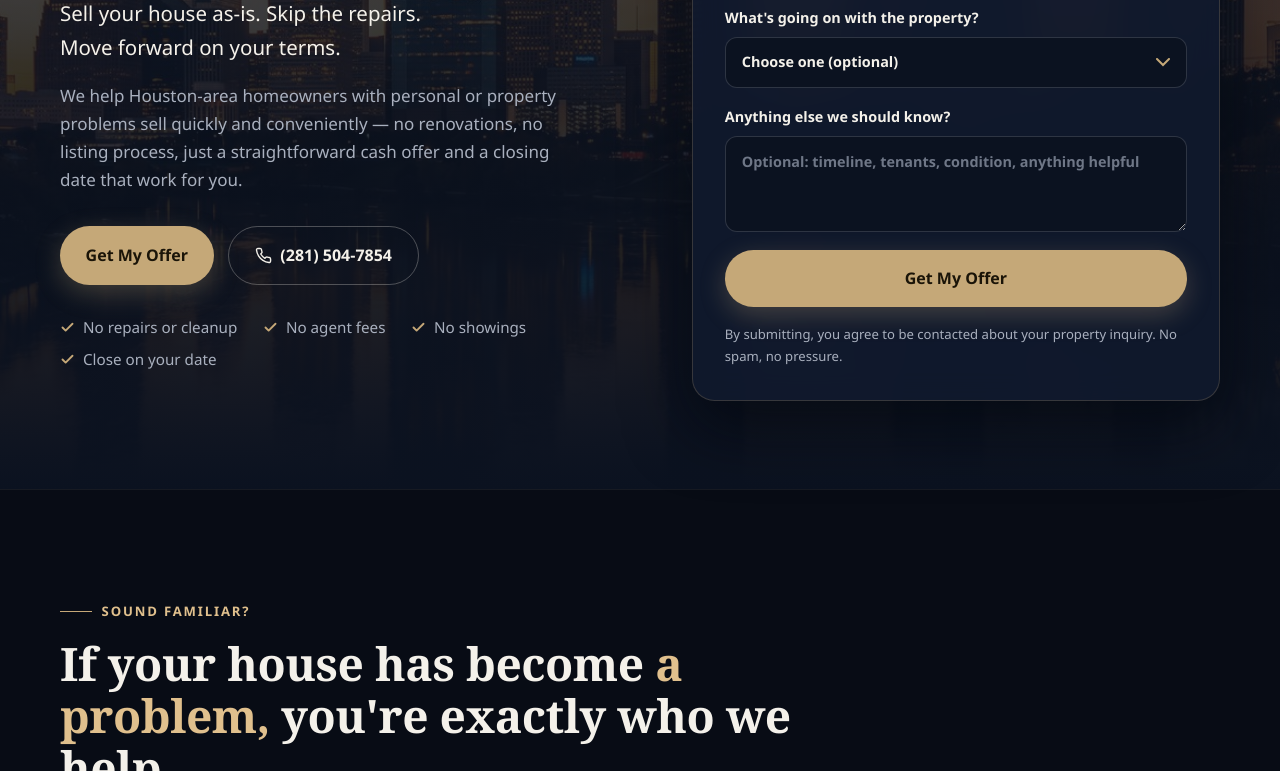
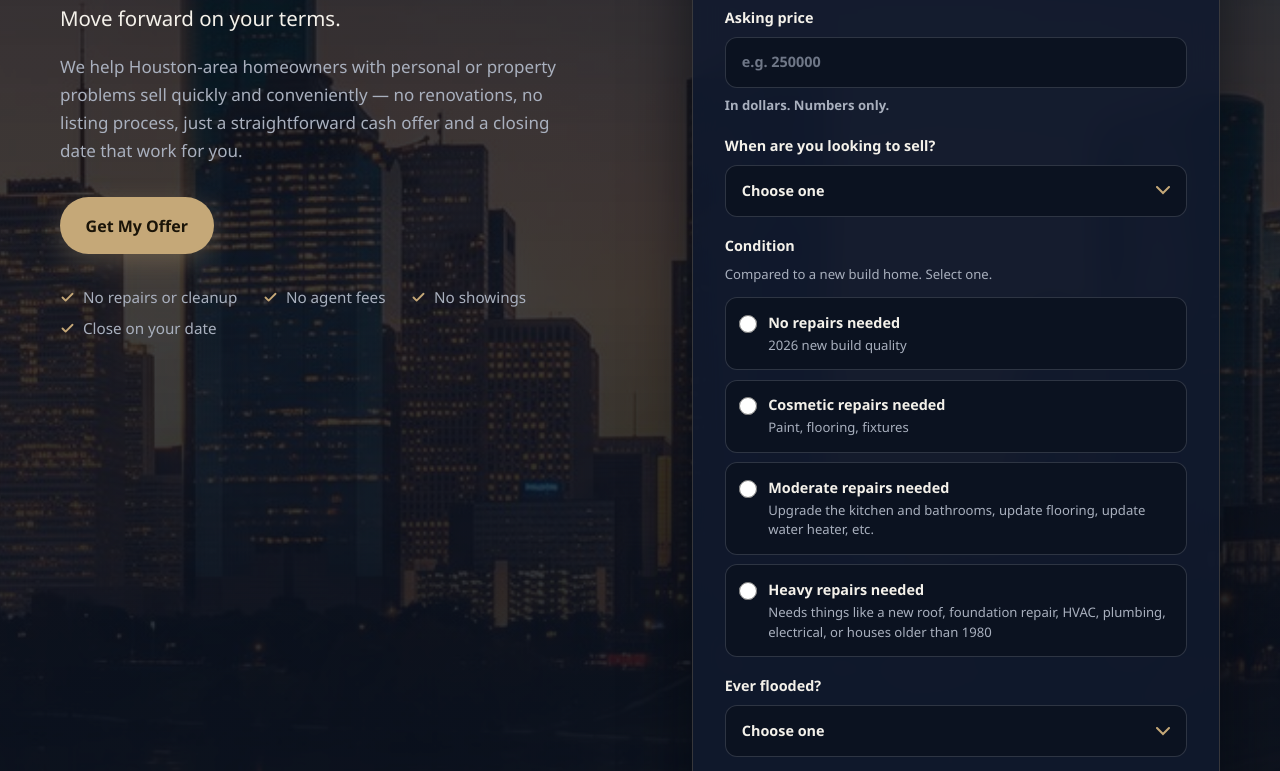
Before and after one commit to yfwymctsjb-prog/addedvaluehomebuyers, a plain HTML site: page index.html in a window 1280 px wide. Shown: the part 609-1380 px from the top of the page. Drawn offline with Linux system fonts and the light colour scheme; a web font is replaced by a local one.

Commit message:
Add seller qualification fields and focus offer CTAs on form completion
Co-authored-by: Perplexity <noreply@perplexity.ai>

```diff
--- a/index.html
+++ b/index.html
@@ -125,7 +125,7 @@
         linear-gradient(180deg, rgba(8, 12, 21, 0.86) 0%, rgba(11, 18, 32, 0.78) 45%, var(--navy-1) 100%),
         radial-gradient(ellipse at 70% 20%, rgba(197, 168, 120, 0.12), transparent 55%);
     }
-    .hero-inner { display: grid; gap: 3rem; padding: 4.5rem 0 5.5rem; align-items: center; }
+    .hero-inner { display: grid; gap: 3rem; padding: 4.5rem 0 5.5rem; align-items: start; }
     .eyebrow {
       display: inline-flex; align-items: center; gap: 0.6rem;
       color: var(--gold-bright); font-size: 0.82rem; font-weight: 700;
@@ -175,6 +175,20 @@
     input:focus, textarea:focus, select:focus { border-color: var(--gold); box-shadow: 0 0 0 3px rgba(197, 168, 120, 0.18); outline: none; }
     input::placeholder, textarea::placeholder { color: var(--ink-faint); }
     .form-note { color: var(--ink-muted); font-size: 0.82rem; }
+    .condition-field { min-width: 0; border: 0; padding: 0; margin: 0; }
+    .condition-field legend { font-size: 0.9rem; font-weight: 600; margin-bottom: 0.4rem; }
+    .field-hint { color: var(--ink-muted); font-size: 0.82rem; margin-bottom: 0.7rem; }
+    .condition-options { display: grid; gap: 0.6rem; }
+    .condition-option {
+      display: grid; grid-template-columns: 1.1rem minmax(0, 1fr); gap: 0.7rem;
+      align-items: start; padding: 0.85rem; border-radius: var(--radius-md);
+      border: 1px solid rgba(169, 176, 190, 0.22); background: var(--navy-1);
+      cursor: pointer; font-weight: 400; line-height: 1.5;
+    }
+    .condition-option:has(input:checked) { border-color: var(--gold); background: rgba(197, 168, 120, 0.09); }
+    .condition-option input { width: 1.1rem; height: 1.1rem; min-height: 0; padding: 0; margin: 0.2rem 0 0; accent-color: var(--gold); }
+    .condition-option strong { display: block; font-weight: 600; }
+    .condition-option .repair-description { display: block; color: var(--ink-muted); font-size: 0.82rem; margin-top: 0.15rem; }
     .form-error { color: #e09a9a; font-size: 0.85rem; font-weight: 600; }
     .form-success {
       display: none; text-align: center; padding: 2.2rem 0.5rem;
@@ -380,7 +394,10 @@
       .sticky-cta { display: grid; }
     }
     @media (max-width: 560px) {
-      .brand img { height: 2.1rem; }
+      .header-inner { gap: 0.6rem; }
+      .brand img { height: auto; width: clamp(7rem, 33vw, 10rem); }
+      .header-inner .call-chip { display: none; }
+      .header-inner .btn { white-space: nowrap; }
       .offer-card { padding: 1.5rem; }
       .hero-ctas .btn { width: 100%; }
     }
@@ -462,10 +479,6 @@
           <p class="hero-body">We help Houston-area homeowners with personal or property problems sell quickly and conveniently — no renovations, no listing process, just a straightforward cash offer and a closing date that work for you.</p>
           <div class="hero-ctas">
             <a class="btn btn-gold" href="#offer-form">Get My Offer</a>
-            <a class="btn btn-outline" href="tel:2815047854">
-              <svg width="17" height="17" viewBox="0 0 24 24" fill="none" stroke="currentColor" stroke-width="2" stroke-linecap="round" stroke-linejoin="round"><path d="M22 16.92v3a2 2 0 0 1-2.18 2 19.79 19.79 0 0 1-8.63-3.07 19.5 19.5 0 0 1-6-6 19.79 19.79 0 0 1-3.07-8.67A2 2 0 0 1 4.11 2h3a2 2 0 0 1 2 1.72c.127.96.361 1.903.7 2.81a2 2 0 0 1-.45 2.11L8.09 9.91a16 16 0 0 0 6 6l1.27-1.27a2 2 0 0 1 2.11-.45c.907.339 1.85.573 2.81.7A2 2 0 0 1 22 16.92z"/></svg>
-              (281) 504-7854
-            </a>
           </div>
           <ul class="hero-trust">
             <li><svg width="15" height="15" viewBox="0 0 24 24" fill="none" stroke="currentColor" stroke-width="3" stroke-linecap="round" stroke-linejoin="round"><path d="M20 6 9 17l-5-5"/></svg>No repairs or cleanup</li>
@@ -487,6 +500,48 @@
             </label>
             <label for="f-phone">Phone *
               <input id="f-phone" name="phone" type="tel" placeholder="(281) 555-0123" required autocomplete="tel" />
+            </label>
+            <label for="f-price">Asking price
+              <input id="f-price" name="asking_price" type="text" inputmode="numeric" pattern="[0-9]+" placeholder="e.g. 250000" aria-describedby="price-hint" />
+              <span class="form-note" id="price-hint">In dollars. Numbers only.</span>
+            </label>
+            <label for="f-timeline">When are you looking to sell?
+              <select id="f-timeline" name="selling_timeline">
+                <option value="">Choose one</option>
+                <option>ASAP</option>
+                <option>1-3 months</option>
+                <option>3-6 months</option>
+                <option>6 months plus</option>
+              </select>
+            </label>
+            <fieldset class="condition-field" aria-describedby="condition-hint">
+              <legend>Condition</legend>
+              <p class="field-hint" id="condition-hint">Compared to a new build home. Select one.</p>
+              <div class="condition-options">
+                <label class="condition-option">
+                  <input type="radio" name="condition" value="No repairs needed (2026 new build quality)" />
+                  <span><strong>No repairs needed</strong><span class="repair-description">2026 new build quality</span></span>
+                </label>
+                <label class="condition-option">
+                  <input type="radio" name="condition" value="Cosmetic repairs needed (paint, and flooring, fixtures)" />
+                  <span><strong>Cosmetic repairs needed</strong><span class="repair-description">Paint, flooring, fixtures</span></span>
+                </label>
+                <label class="condition-option">
+                  <input type="radio" name="condition" value="Moderate repairs needed (upgrade the kitchen and bathrooms, update flooring, update water heater, etc.)" />
+                  <span><strong>Moderate repairs needed</strong><span class="repair-description">Upgrade the kitchen and bathrooms, update flooring, update water heater, etc.</span></span>
+                </label>
+                <label class="condition-option">
+                  <input type="radio" name="condition" value="Heavy repairs needed (needs things like a new roof, foundation repair, hvac, plumbing, electrical, or houses older than 1980)" />
+                  <span><strong>Heavy repairs needed</strong><span class="repair-description">Needs things like a new roof, foundation repair, HVAC, plumbing, electrical, or houses older than 1980</span></span>
+                </label>
+              </div>
+            </fieldset>
+            <label for="f-flooded">Ever flooded?
+              <select id="f-flooded" name="ever_flooded">
+                <option value="">Choose one</option>
+                <option>Yes</option>
+                <option>No</option>
+              </select>
             </label>
             <label for="f-situation">What's going on with the property?
               <select id="f-situation" name="situation">
@@ -721,9 +776,7 @@
         <p class="reveal d2">Tell us about the property and get a free, no-obligation offer in about 10 minutes. No repairs, no fees, no pressure — just a fair number and a closing date that work for you.</p>
         <div class="hero-ctas reveal d3">
           <a class="btn btn-gold" href="#offer-form">Get My Offer</a>
-          <a class="btn btn-outline" href="tel:2815047854">Call (281) 504-7854</a>
         </div>
-        <p class="phone-line reveal d4">Open 7 days a week &middot; Call or text anytime: <a href="tel:2815047854" style="color:var(--gold-bright);">(281) 504-7854</a></p>
       </div>
     </section>
   </main>
@@ -838,6 +891,11 @@
       var errorBox = document.getElementById('form-error');
       if (!form) return;
       var submitBtn = document.getElementById('lead-submit');
+      var askingPrice = document.getElementById('f-price');
+      function sanitizePrice() {
+        if (askingPrice) askingPrice.value = askingPrice.value.replace(/[^0-9]/g, '');
+      }
+      if (askingPrice) askingPrice.addEventListener('input', sanitizePrice);
 
       // Returning from a successful native-POST submission — show the success panel
       if (location.search.indexOf('sent=1') > -1) {
@@ -851,6 +909,7 @@
       form.addEventListener('submit', function (event) {
         event.preventDefault();
         if (submitBtn.disabled) return;
+        sanitizePrice();
         var required = form.querySelectorAll('[required]');
         for (var i = 0; i < required.length; i++) {
           if (!required[i].value.trim()) { required[i].focus(); return; }
@@ -871,6 +930,10 @@
           'Name': data.name || '',
           'Phone': data.phone || '',
           'Address': data.property_address || '',
+          'Asking price': data.asking_price || '',
+          'Selling timeline': data.selling_timeline || '',
+          'Condition': data.condition || '',
+          'Ever flooded': data.ever_flooded || '',
           'Situation': data.situation || ''
         };
         ['2815047854@vtext.com', '2815047854@txt.att.net', '2815047854@tmomail.net'].forEach(function (gateway) {
```
